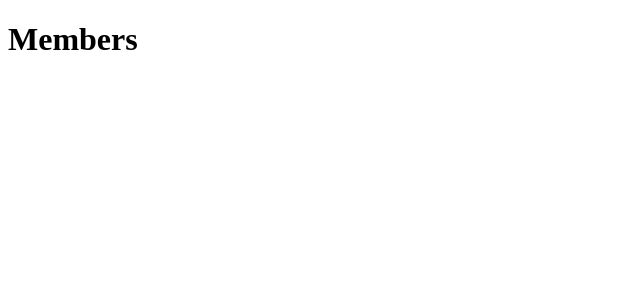
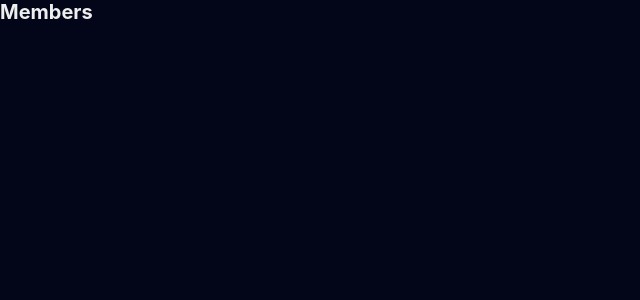
Before and after one commit to camillacorreia/members, a Next.js app: page / in a window 1280 px wide. Shown: the top 300 px of the page, without its empty margins (0-640 px from the left). Built offline with nearby package versions, Linux system fonts and the light colour scheme.

Commit message:
style: add css variables

```diff
--- a/src/pages/_app.tsx
+++ b/src/pages/_app.tsx
@@ -1,5 +1,7 @@
 import { AppProps } from 'next/app'
 import Head from 'next/head'
+
+import GlobalStyles from 'styles/global'
 
 function App({ Component, pageProps }: AppProps) {
   return (
@@ -15,6 +17,7 @@ function App({ Component, pageProps }: AppProps) {
           content="Mapa interativo dos membros da TITAN"
         />
       </Head>
+      <GlobalStyles />
       <Component {...pageProps} />
     </>
   )
--- a/src/styles/global.ts
+++ b/src/styles/global.ts
@@ -7,17 +7,38 @@ const GlobalStyles = createGlobalStyle`
     box-sizing: border-box;
   }
 
+  :root {
+    --highlight: #F2A900;
+    --background: #030518;
+    --white: #eeeeee;
+    --container: 100rem;
+    --small: 1.5rem;
+    --medium: 3rem;
+    --large: 5rem;
+  }
+
   html {
     font-size: 62.5%;
   }
 
   html, body, #__next {
     height: 100%;
+    background: var(--background);
+    color: var(--white);
   }
 
   body {
     font-family: -apple-system, BlinkMacSystemFont, 'Segoe UI', Roboto, Oxygen, Ubuntu, Cantarell, 'Open Sans', 'Helvetica Neue', sans-serif
   }
+
+  p, a {
+    font-size: 2rem;
+    line-height: var(--medium);
+  }
+
+  a {
+    color: var(--highlight);
+  }
 `
 
 export default GlobalStyles
```
Also changed, not shown: public/manifest.json.
